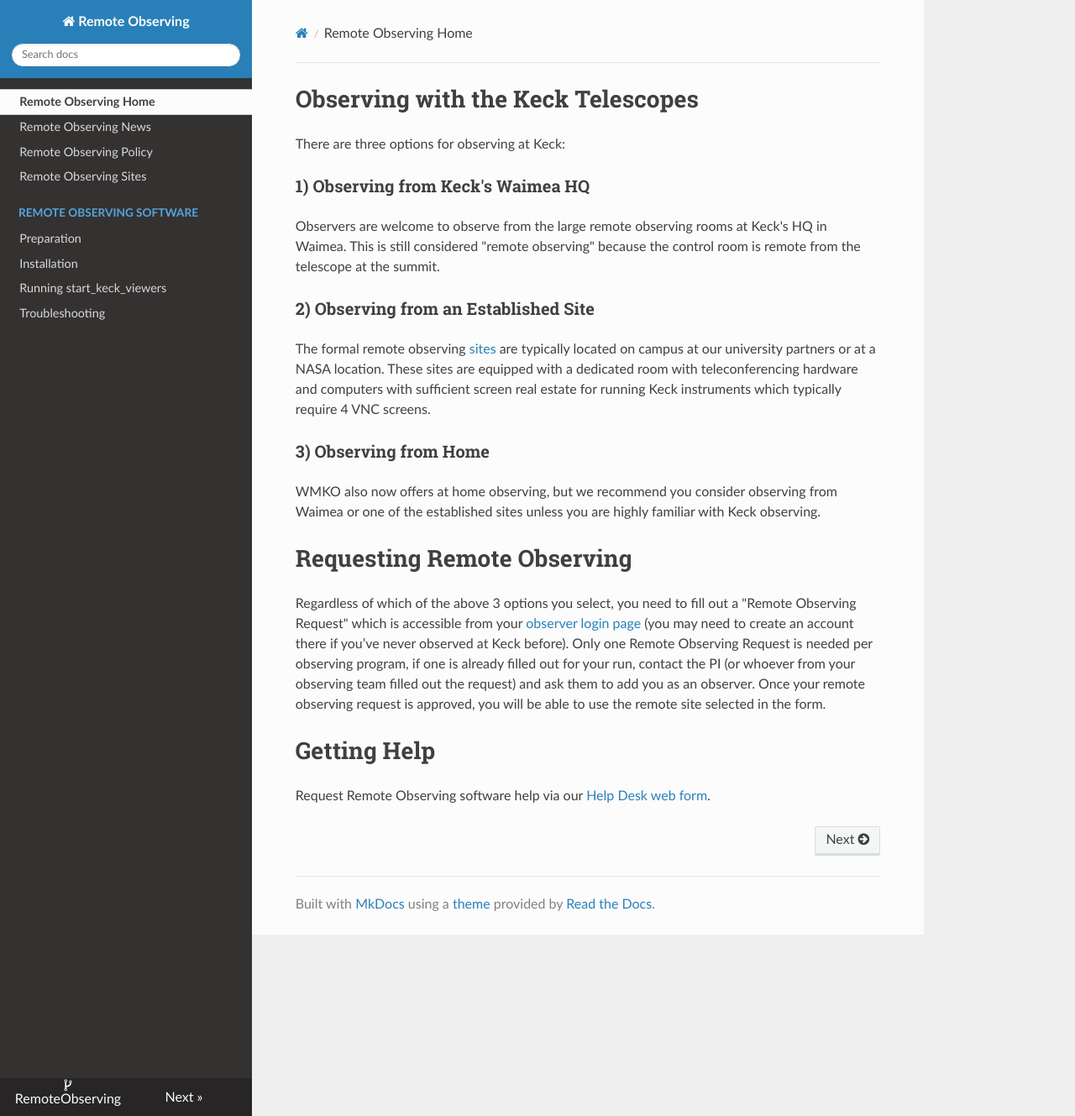
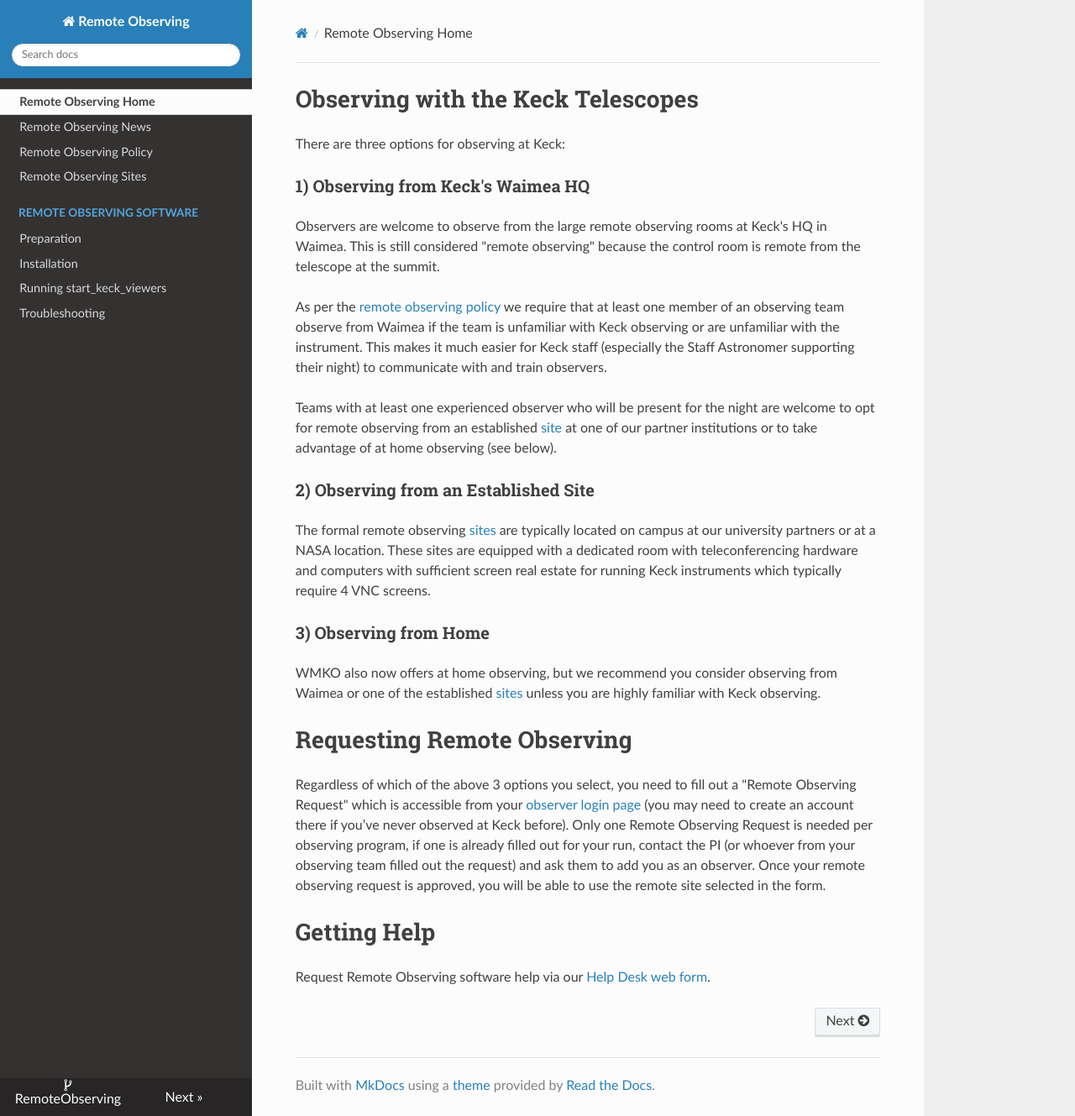
Before and after one commit to KeckObservatory/RemoteObserving, an MkDocs documentation site: the page built from docs/index.md, in a window 1280 px wide and 1329 px high. Shown: the whole window at 84% size. Built offline with MkDocs 1.6.1, drawn with Linux system fonts in a browser that asks for light colours; nearby versions of some CDN libraries.

Commit message:
Clearer reference to policy up front

```diff
--- a/docs/index.md
+++ b/docs/index.md
@@ -6,13 +6,17 @@ There are three options for observing at Keck:
 
 Observers are welcome to observe from the large remote observing rooms at Keck's HQ in Waimea.  This is still considered "remote observing" because the control room is remote from the telescope at the summit.
 
+As per the [remote observing policy](policy.md) we require that at least one member of an observing team observe from Waimea if the team is unfamiliar with Keck observing or are unfamiliar with the instrument. This makes it much easier for Keck staff (especially the Staff Astronomer supporting their night) to communicate with and train observers.
+
+Teams with at least one experienced observer who will be present for the night are welcome to opt for remote observing from an established [site](sites.md) at one of our partner institutions or to take advantage of at home observing (see below).
+
 ### 2) Observing from an Established Site
 
 The formal remote observing [sites](sites.md) are typically located on campus at our university partners or at a NASA location.  These sites are equipped with a dedicated room with teleconferencing hardware and computers with sufficient screen real estate for running Keck instruments which typically require 4 VNC screens.
 
 ### 3) Observing from Home
 
-WMKO also now offers at home observing, but we recommend you consider observing from Waimea or one of the established sites unless you are highly familiar with Keck observing.
+WMKO also now offers at home observing, but we recommend you consider observing from Waimea or one of the established [sites](sites.md) unless you are highly familiar with Keck observing.
 
 # Requesting Remote Observing
 
```
